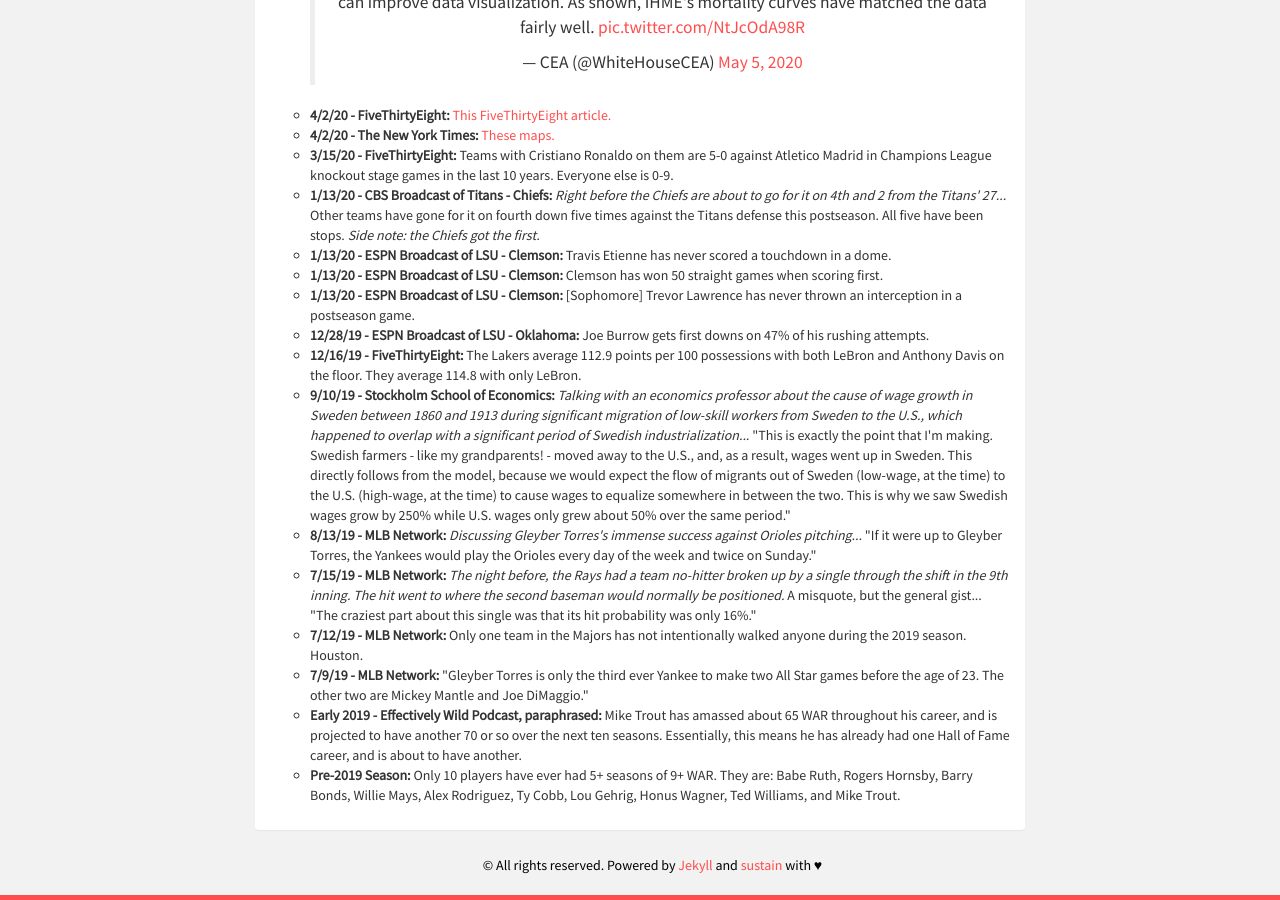
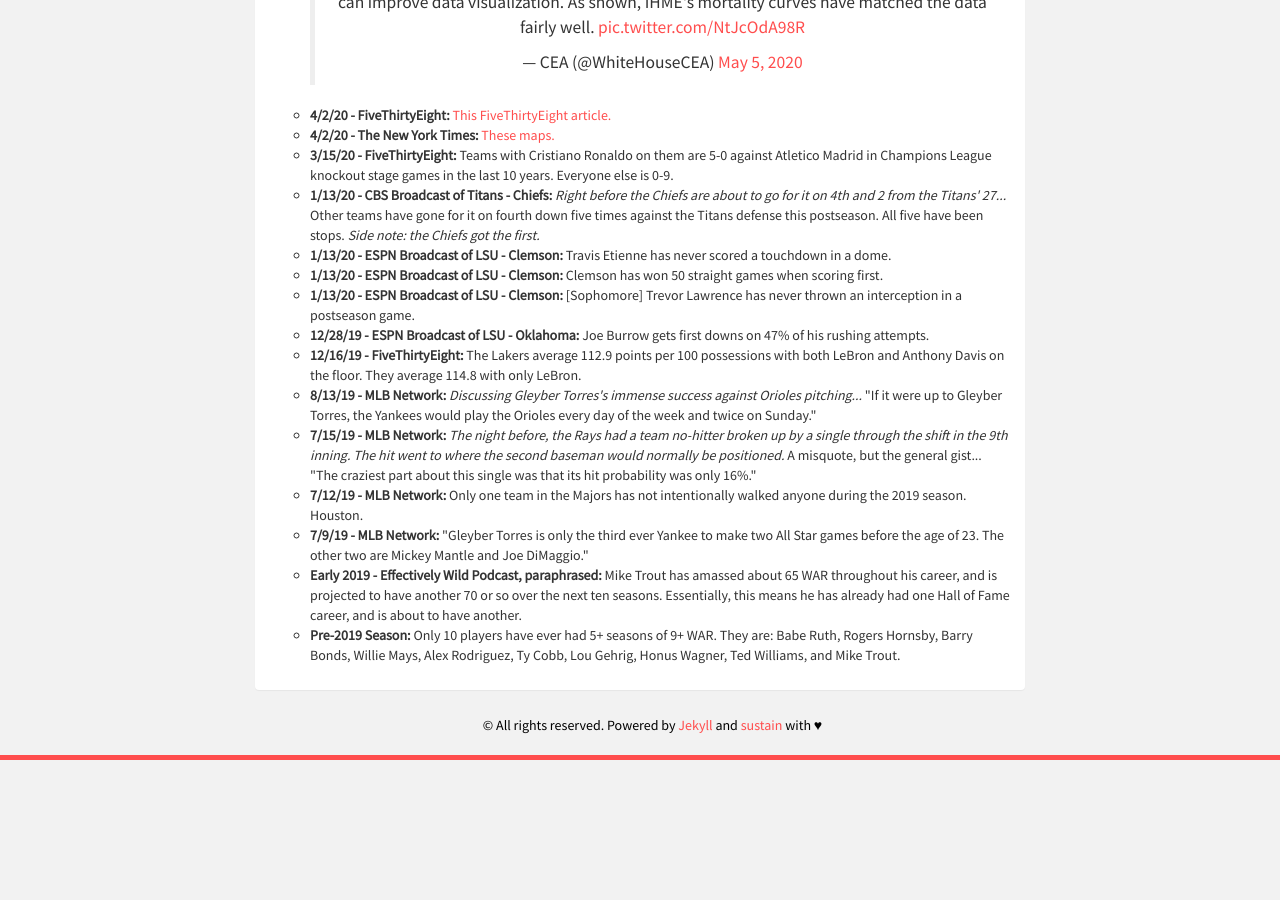
Before and after one commit to mrkaye97/mrkaye97.github.io, a Jekyll site: the page built from stats.html, in a window 1280 px wide and 900 px high, scrolled down 2705 px. Built offline with Jekyll 4.4.1, drawn with Linux system fonts in a browser that asks for light colours; nearby versions of some CDN libraries; comment, search, counter and statistics services are not loaded; after the commit the page ends 3465 px from its top, so only the background shows below that.

Commit message:
removing bad stat

```diff
--- a/stats.html
+++ b/stats.html
@@ -113,7 +113,6 @@
 					  <li><b>1/13/20 - ESPN Broadcast of LSU - Clemson:</b> [Sophomore] Trevor Lawrence has never thrown an interception in a postseason game.
 					  <li><b>12/28/19 - ESPN Broadcast of LSU - Oklahoma:</b> Joe Burrow gets first downs on 47% of his rushing attempts.
 					  <li><b>12/16/19 - FiveThirtyEight:</b> The Lakers average 112.9 points per 100 possessions with both LeBron and Anthony Davis on the floor. They average 114.8 with only LeBron.
-					  <li><b>9/10/19 - Stockholm School of Economics:</b> <i> Talking with an economics professor about the cause of wage growth in Sweden between 1860 and 1913 during significant migration of low-skill workers from Sweden to the U.S., which happened to overlap with a significant period of Swedish industrialization...</i> "This is exactly the point that I'm making. Swedish farmers - like my grandparents! - moved away to the U.S., and, as a result, wages went up in Sweden. This directly follows from the model, because we would expect the flow of migrants out of Sweden (low-wage, at the time) to the U.S. (high-wage, at the time) to cause wages to equalize somewhere in between the two. This is why we saw Swedish wages grow by 250% while U.S. wages only grew about 50% over the same period."
 					  <li><b>8/13/19 - MLB Network:</b> <i>Discussing Gleyber Torres's immense success against Orioles pitching... </i>"If it were up to Gleyber Torres, the Yankees would play the Orioles every day of the week and twice on Sunday."
 					  <li><b>7/15/19 - MLB Network:</b> <i>The night before, the Rays had a team no-hitter broken up by a single through the shift in the 9th inning. The hit went to where the second baseman would normally be positioned.</i> A misquote, but the general gist... "The craziest part about this single was that its hit probability was only 16%."
 					  <li><b>7/12/19 - MLB Network:</b> Only one team in the Majors has not intentionally walked anyone during the 2019 season. Houston.
```
